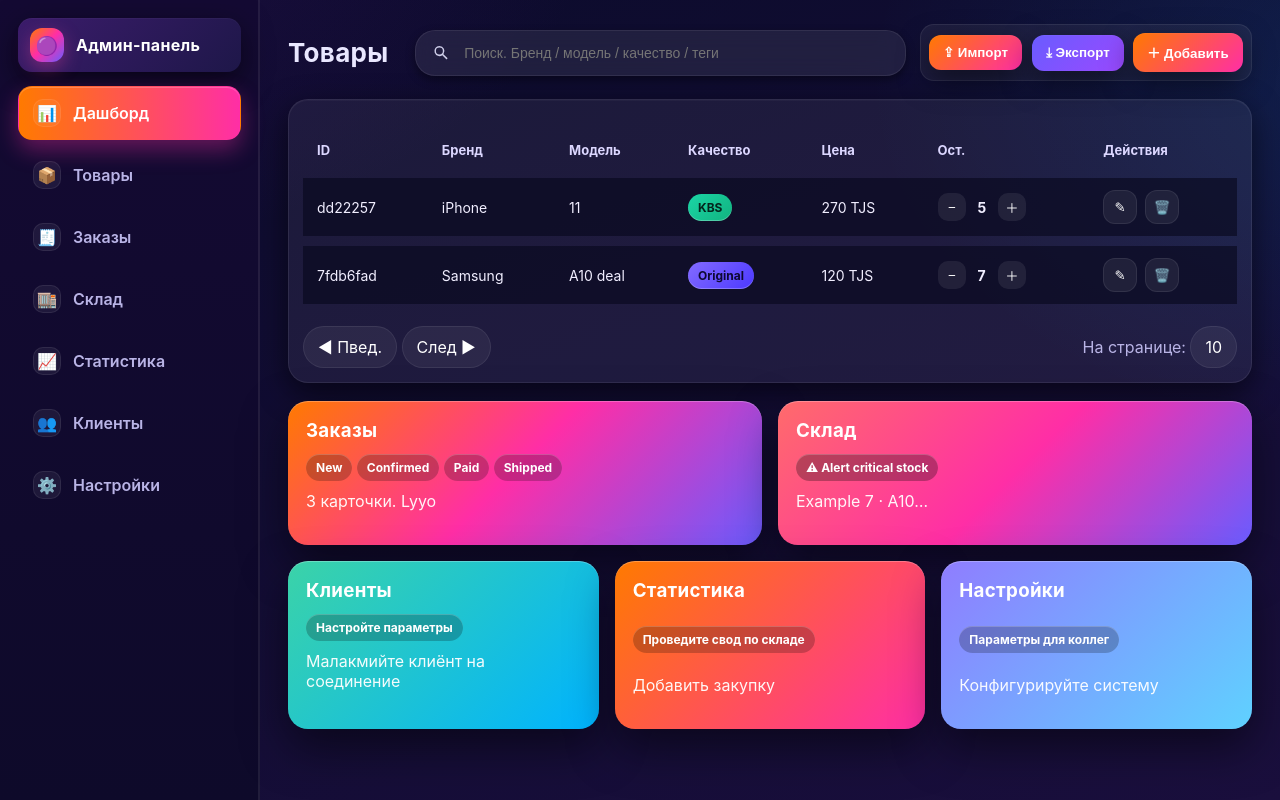
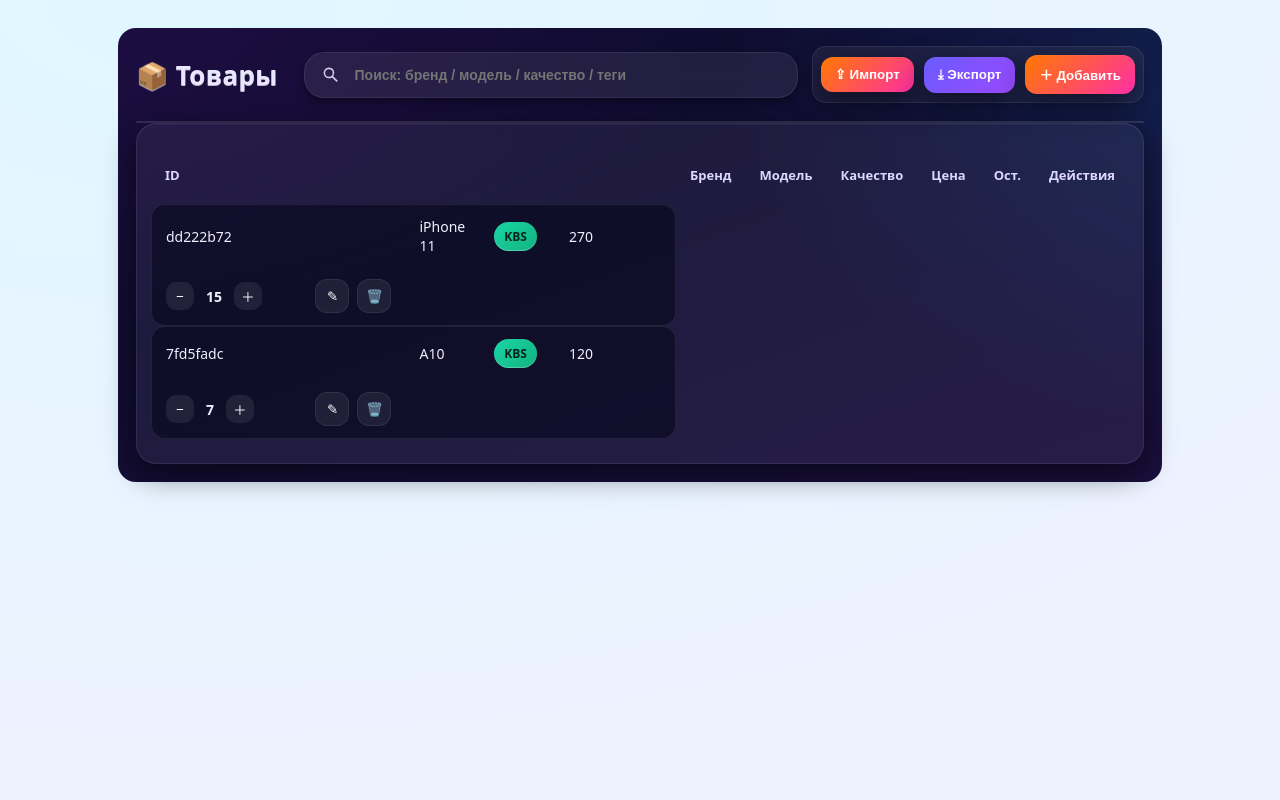
Before and after one commit to Muhammadfotima2/admin-panel, a Flask app: page /admin/products in a window 1280 px wide. Run offline with Flask 3, Linux system fonts and the light colour scheme.

Commit message:
Update products.html

```diff
--- a/templates/products.html
+++ b/templates/products.html
@@ -1,11 +1,8 @@
-<!DOCTYPE html>
-<html lang="ru">
-<head>
-  <meta charset="UTF-8" />
-  <meta name="viewport" content="width=device-width, initial-scale=1" />
-  <title>Админ-панель — Дашборд</title>
+{% extends "base.html" %}
+{% block content %}
 <style>
-    :root{
+/* === СКОПИРОВАННЫЙ/КАСТОМНЫЙ СТИЛЬ ТОЛЬКО ДЛЯ ЭТОЙ СТРАНИЦЫ === */
+.products-admin{
   --bg1:#0b0b2b;
   --bg2:#1a0f3d;
   --glass:rgba(255,255,255,0.06);
@@ -21,230 +18,214 @@
   --card-grad: linear-gradient(135deg, #ff7a00 0%, #ff2ea6 48%, #6a5cff 100%);
   --btn-grad: linear-gradient(135deg, #ff7a00 0%, #ff2ea6 100%);
   --btn-grad-purple: linear-gradient(135deg, #6a5cff 0%, #9a49ff 100%);
-      --ring: 0 0 0 8px rgba(255,255,255,0.06) inset;
   --shadow-3d: 0 10px 30px rgba(0,0,0,0.55), 0 1px 0 rgba(255,255,255,0.03) inset;
-      --radius-xl: 20px;
-      --radius-lg: 16px;
-      --radius-sm: 12px;
-    }
-
-    *{box-sizing:border-box}
-    html,body{height:100%}
-    body{
-      margin:0;
-      font-family: Inter, ui-sans-serif, system-ui, -apple-system, "Segoe UI", Roboto, Arial;
+  --radius: 14px;
   color:var(--txt);
   background:
     radial-gradient(1200px 600px at -10% -10%, #43126f66, transparent 60%),
     radial-gradient(900px 600px at 110% 10%, #0aa6ff22, transparent 60%),
     linear-gradient(160deg, var(--bg1), var(--bg2));
+  border-radius: 18px;
+  padding: 18px;
 }
 
-    /* Layout */
-    .wrap{display:grid; grid-template-columns: 260px 1fr; min-height:100vh; gap:0}
-    aside{
-      position:sticky; top:0; height:100vh; padding:18px;
-      background: linear-gradient(180deg, #140a33, #0e0a2a);
-      border-right:1px solid var(--stroke);
-      box-shadow: inset -1px 0 0 var(--stroke);
+/* Верхушка */
+.products-admin .topbar{
+  display:flex; align-items:center; gap:14px; margin-bottom:18px
 }
-    main{padding:24px 28px 32px}
+.products-admin h1{margin:0 12px 0 0; font-size:26px; letter-spacing:.3px}
 
-    /* Sidebar */
-    .brand{
-      display:flex; align-items:center; gap:12px; padding:10px 12px; margin-bottom:10px;
-      color:#fff; font-weight:700; letter-spacing:.3px;
-      border-radius:14px;
-      background:linear-gradient(135deg,#3b1c6b,#1e1749);
-      box-shadow:var(--shadow-3d);
-    }
-    .brand .logo{
-      width:34px; height:34px; display:grid; place-items:center; border-radius:12px;
-      background:var(--card-grad);
-      box-shadow:0 6px 18px rgba(255, 70, 160, .35);
-      font-size:18px;
-    }
-
-    .nav{margin-top:14px; display:flex; flex-direction:column; gap:8px}
-    .nav a{
-      text-decoration:none; color:var(--muted);
-      padding:12px 14px; border-radius:14px; display:flex; align-items:center; gap:12px;
-      background:transparent; border:1px solid transparent;
-      transition:all .25s ease; font-weight:600;
-    }
-    .nav a span.icon{
-      width:28px; height:28px; display:grid; place-items:center; border-radius:10px;
-      background:rgba(255,255,255,0.06); border:1px solid var(--stroke);
-    }
-    .nav a.active{
-      color:#fff;
-      background:linear-gradient(90deg, #ff7a00, #ff2ea6);
-      box-shadow: 0 10px 22px rgba(255, 46, 166, .35), inset 0 1px 0 rgba(255,255,255,0.2);
-    }
-    .nav a:hover{border-color:var(--stroke); background:rgba(255,255,255,0.04); color:#fff}
-
-    /* Header & actions */
-    .topbar{display:flex; align-items:center; gap:14px; margin-bottom:18px}
-    h1{margin:0 12px 0 0; font-size:26px; letter-spacing:.3px}
-
-    /* UPDATED: поиск — новый стиль + SVG-иконка */
-    .search{
+/* Поиск */
+.products-admin .search{
   flex:1; display:flex; align-items:center; gap:12px; padding:12px 16px;
   border-radius:20px; border:1px solid var(--stroke);
   background:rgba(255,255,255,0.08);
   backdrop-filter: blur(10px);
   box-shadow:0 4px 10px rgba(0,0,0,.4);
 }
-    .search svg{width:20px; height:20px; fill:#cfcfea}
-    .search input{
+.products-admin .search svg{width:20px; height:20px; fill:#cfcfea}
+.products-admin .search input{
   width:100%; background:transparent; border:0; outline:none; color:var(--txt); font-size:14px;
 }
 
-    /* UPDATED: анимации для всех кнопок */
-    .seg button,
-    .qty button,
-    .iconbtn{
-      transition: transform .18s ease, box-shadow .18s ease, background .18s ease, color .18s ease;
-      will-change: transform;
-    }
-    .seg button:hover,
-    .qty button:hover,
-    .iconbtn:hover{
-      transform: scale(1.08);
-      box-shadow:0 0 12px rgba(255,255,255,.35);
-      background: var(--btn-grad);
-      color:#fff;
-    }
-    .seg button:active,
-    .qty button:active,
-    .iconbtn:active{
-      transform: scale(0.94);
-    }
-
-    .seg{
+/* Кнопки действий */
+.products-admin .seg{
   display:flex; gap:10px; align-items:center;
   background:rgba(255,255,255,0.06); border:1px solid var(--stroke); border-radius:14px; padding:8px;
 }
-    .seg button{
+.products-admin .seg button{
   border:0; padding:10px 14px; border-radius:12px; color:#fff; font-weight:700; cursor:pointer;
   background:var(--btn-grad); box-shadow:var(--shadow-3d);
+  transition: transform .18s ease, box-shadow .18s ease, background .18s ease;
 }
-    .seg button.secondary{background:var(--btn-grad-purple)}
+.products-admin .seg button.secondary{background:var(--btn-grad-purple)}
+.products-admin .seg button:hover{transform:scale(1.08); box-shadow:0 0 12px rgba(255,255,255,.35)}
+.products-admin .seg button:active{transform:scale(0.94)}
 
-    /* Table */
-    .panel{
+/* Панель/таблица */
+.products-admin .panel{
   background:rgba(255,255,255,0.06); border:1px solid var(--stroke);
   border-radius:20px; padding:14px; box-shadow:var(--shadow-3d);
 }
-    .table{width:100%; border-collapse:separate; border-spacing:0 10px; margin-top:8px}
-    .table thead th{
+.products-admin table{width:100%; border-collapse:separate; border-spacing:0 10px; margin-top:8px}
+.products-admin thead th{
   text-align:left; color:#dcd7ff; font-size:13px; font-weight:700; padding:10px 14px;
 }
-    .row{
+.products-admin .row{
   background:rgba(8,8,30,0.65);
   border:1px solid var(--stroke); border-radius:14px; overflow:hidden;
 }
-    .row td{padding:12px 14px; font-size:14px; color:#f1eeff;}
-    .tag{
+.products-admin .row td{padding:12px 14px; font-size:14px; color:#f1eeff; vertical-align:middle}
+
+/* Теги качества */
+.products-admin .tag{
   display:inline-flex; align-items:center; gap:8px; padding:6px 10px; border-radius:999px; font-weight:700; font-size:12px;
   background:linear-gradient(135deg,#1bd5a6,#11b37f); color:#04251d; box-shadow: inset 0 -1px 0 rgba(255,255,255,.25);
 }
-    .tag.purple{background:linear-gradient(135deg,#836bff,#4c39ff); color:#0d0832}
+.products-admin .tag.purple{background:linear-gradient(135deg,#836bff,#4c39ff); color:#0d0832}
 
-    /* UPDATED: отступ между − 5 ＋ */
-    .qty{display:flex; align-items:center; gap:12px}
-    .qty button{
+/* Количество и кнопки */
+.products-admin .qty{display:flex; align-items:center; gap:12px}
+.products-admin .qty button{
   width:28px; height:28px; border-radius:10px; border:0; cursor:pointer;
   background:rgba(255,255,255,0.08); color:#fff;
+  transition: transform .18s ease, box-shadow .18s ease, background .18s ease, color .18s ease;
 }
+.products-admin .qty button:hover{transform:scale(1.08); box-shadow:0 0 10px rgba(255,255,255,.25); background:var(--btn-grad)}
+.products-admin .qty button:active{transform:scale(0.94)}
 
-    .actions{display:flex; gap:8px}
-    .iconbtn{
+.products-admin .actions{display:flex; gap:8px}
+.products-admin .iconbtn{
   width:34px; height:34px; border-radius:12px; border:1px solid var(--stroke);
   background:rgba(255,255,255,0.07); color:#fff; cursor:pointer;
+  transition: transform .18s ease, box-shadow .18s ease, background .18s ease, color .18s ease;
 }
+.products-admin .iconbtn:hover{transform:scale(1.08); box-shadow:0 0 12px rgba(255,255,255,.35); background:var(--btn-grad)}
+.products-admin .iconbtn:active{transform:scale(0.94)}
 
-    .pager{display:flex; justify-content:space-between; align-items:center; margin-top:12px; color:var(--muted)}
-    .pager .chip{
-      display:inline-flex; align-items:center; gap:8px; padding:10px 14px; border-radius:999px;
-      background:rgba(255,255,255,0.06); border:1px solid var(--stroke); color:#fff; cursor:pointer;
+/* Форма добавления — выдвижная панель */
+.products-admin .drawer{
+  margin-top:16px; overflow:hidden; border-radius:16px; border:1px solid var(--stroke);
+  background:rgba(255,255,255,0.06);
+  max-height:0; transition:max-height .35s ease;
 }
+.products-admin .drawer.open{max-height:600px}
+.products-admin .drawer .inner{padding:16px; display:grid; grid-template-columns: repeat(2, minmax(0,1fr)); gap:12px}
+.products-admin .drawer label{font-size:13px; color:var(--muted)}
+.products-admin .drawer input,
+.products-admin .drawer textarea{
+  width:100%; margin-top:6px; padding:10px 12px; border-radius:12px;
+  background:rgba(255,255,255,0.08); border:1px solid var(--stroke); color:var(--txt);
+  outline:none;
+}
+.products-admin .drawer textarea{min-height:96px}
+.products-admin .drawer .row-span-2{grid-column: span 2}
+.products-admin .drawer .btns{display:flex; gap:10px; margin-top:8px}
+.products-admin .drawer .btns button{
+  border:0; padding:10px 14px; border-radius:12px; color:#fff; font-weight:700; cursor:pointer;
+  background:var(--btn-grad); box-shadow:var(--shadow-3d);
+  transition: transform .18s ease;
+}
+.products-admin .drawer .btns button:active{transform:scale(.96)}
 
-    /* Grid cards */
-    .grid{display:grid; grid-template-columns: repeat(12, 1fr); gap:16px; margin-top:18px}
-    .col-6{grid-column: span 6}
-    .col-4{grid-column: span 4}
-    .col-3{grid-column: span 3}
+/* Фото */
+.products-admin .thumb{width:44px; height:44px; border-radius:10px; object-fit:cover; border:1px solid var(--stroke);}
 
-    .card{
-      border-radius:20px; padding:18px;
-      background:var(--card-grad);
-      box-shadow: 0 18px 45px rgba(0,0,0,.5), inset 0 1px 0 rgba(255,255,255,.25);
-      color:#fff; position:relative; overflow:hidden;
-    }
-    .card h3{margin:0 0 12px; letter-spacing:.3px}
-    .pill{
-      display:inline-flex; align-items:center; gap:6px; padding:6px 10px; border-radius:999px;
-      background:rgba(0,0,0,.22); font-weight:700; font-size:12px;
-      box-shadow: inset 0 1px 0 rgba(255,255,255,.2);
-    }
+/* Пусто */
+.products-admin .empty{padding:16px; color:var(--muted)}
+</style>
 
-    /* Responsive */
-    @media(max-width:1080px){
-      .wrap{grid-template-columns: 84px 1fr}
-      aside{padding:12px}
-      .nav a span.label{display:none}
-      .brand span{display:none}
-    }
-    @media(max-width:820px){
-      .grid{grid-template-columns: repeat(6, 1fr)}
-      .col-6{grid-column: span 6}
-      .col-4{grid-column: span 6}
-      .col-3{grid-column: span 3}
-    }
-  </style>
-</head>
-<body>
-  <div class="wrap">
-    <!-- Sidebar -->
-    <aside>
-      <div class="brand">
-        <div class="logo">🟣</div>
-        <span>Админ-панель</span>
-      </div>
-      <nav class="nav">
-        <a class="active" href="#"><span class="icon">📊</span><span class="label">Дашборд</span></a>
-        <a href="#"><span class="icon">📦</span><span class="label">Товары</span></a>
-        <a href="#"><span class="icon">🧾</span><span class="label">Заказы</span></a>
-        <a href="#"><span class="icon">🏬</span><span class="label">Склад</span></a>
-        <a href="#"><span class="icon">📈</span><span class="label">Статистика</span></a>
-        <a href="#"><span class="icon">👥</span><span class="label">Клиенты</span></a>
-        <a href="#"><span class="icon">⚙️</span><span class="label">Настройки</span></a>
-      </nav>
-    </aside>
+<div class="products-admin">
+  <!-- Верхняя панель -->
+  <div class="topbar">
+    <h1>📦 Товары</h1>
 
-    <!-- Main -->
-    <main>
-      <!-- Top actions -->
-      <div class="topbar">
-        <h1>Товары</h1>
-
-        <!-- UPDATED: новый поиск с SVG -->
+    <!-- Поиск -->
     <div class="search" role="search" aria-label="Поиск товаров">
       <svg viewBox="0 0 24 24" aria-hidden="true">
         <path d="M9.5 3a6.5 6.5 0 0 1 5.19 10.45l5.43 5.43-1.42 1.42-5.43-5.43A6.5 6.5 0 1 1 9.5 3m0 2a4.5 4.5 0 1 0 0 9 4.5 4.5 0 0 0 0-9z"/>
       </svg>
-          <input placeholder="Поиск. Бренд / модель / качество / теги" />
+      <input id="q" placeholder="Поиск: бренд / модель / качество / теги" />
     </div>
 
+    <!-- Кнопки -->
     <div class="seg" role="group" aria-label="Действия">
-          <button type="button">⇪ Импорт</button>
-          <button type="button" class="secondary">⤓ Экспорт</button>
-          <button type="button">＋ Добавить</button>
+      <button type="button" id="btnImport">⇪ Импорт</button>
+      <button type="button" class="secondary" id="btnExport">⤓ Экспорт</button>
+      <button type="button" id="btnAdd">＋ Добавить</button>
     </div>
   </div>
 
-      <!-- Table panel -->
+  <!-- Выдвижная форма добавления -->
+  <section class="drawer" id="drawer">
+    <form id="addForm" accept-charset="UTF-8">
+      <div class="inner">
+        <div>
+          <label>Бренд
+            <input name="brand" required placeholder="samsung / iphone / xiaomi">
+          </label>
+        </div>
+        <div>
+          <label>Модель
+            <input name="model" required placeholder="A10 / 11 / Redmi 9">
+          </label>
+        </div>
+        <div>
+          <label>Качество
+            <input name="quality" placeholder="KBS / Original">
+          </label>
+        </div>
+        <div>
+          <label>Цена
+            <input name="price" type="number" step="0.01" placeholder="0">
+          </label>
+        </div>
+        <div>
+          <label>Валюта
+            <input name="currency" value="TJS">
+          </label>
+        </div>
+        <div>
+          <label>Vendor
+            <input name="vendor" placeholder="Опт-поставщик">
+          </label>
+        </div>
+        <div>
+          <label>Фото (URL)
+            <input name="photo" placeholder="https://...jpg">
+          </label>
+        </div>
+        <div>
+          <label>Остаток
+            <input name="stock" type="number" value="0">
+          </label>
+        </div>
+        <div>
+          <label>Тип
+            <input name="type" placeholder="OLED / IPS">
+          </label>
+        </div>
+        <div>
+          <label>Тэги (через запятую)
+            <input name="tags" placeholder="A-series, новый, хит">
+          </label>
+        </div>
+        <div class="row-span-2">
+          <label>Характеристики (specs)
+            <textarea name="specs" placeholder='Диагональ: 6.1"
+Матрица: OLED
+Гарантия: 15 дней'></textarea>
+          </label>
+        </div>
+      </div>
+      <div class="btns" style="padding:0 16px 16px">
+        <button type="submit">✅ Сохранить</button>
+        <button type="button" id="btnCancel">✖ Отмена</button>
+      </div>
+    </form>
+  </section>
+
+  <!-- Таблица -->
   <section class="panel">
     <table class="table" aria-label="Товары">
       <thead>
@@ -258,113 +239,154 @@
           <th>Действия</th>
         </tr>
       </thead>
-          <tbody>
-            <!-- row 1 -->
-            <tr class="row">
-              <td>dd22257</td>
-              <td>iPhone</td>
-              <td>11</td>
-              <td><span class="tag">KBS</span></td>
-              <td>270 TJS</td>
+      <tbody id="tbody">
+        <tr><td colspan="7" class="empty">Загрузка…</td></tr>
+      </tbody>
+    </table>
+  </section>
+</div>
+
+<script>
+// ===== Помощники =====
+const $ = (sel, root=document) => root.querySelector(sel);
+const $$ = (sel, root=document) => Array.from(root.querySelectorAll(sel));
+
+function specsText(text) {
+  return (text || '').trim();
+}
+
+function normalizeStr(s) {
+  return (s || '').toString().trim().toLowerCase();
+}
+
+// ===== Рендер таблицы =====
+let PRODUCTS = [];
+
+function renderRows(list) {
+  const tb = $('#tbody');
+  if (!list.length) {
+    tb.innerHTML = `<tr><td colspan="7" class="empty">Ничего не найдено</td></tr>`;
+    return;
+  }
+  tb.innerHTML = '';
+  list.forEach(p => {
+    const tr = document.createElement('tr');
+    tr.className = 'row';
+    tr.innerHTML = `
+      <td>${p.id.slice(0,8)}</td>
+      <td>${(p.brand || '').toUpperCase()}</td>
+      <td>${p.model || ''}</td>
+      <td>${p.quality ? `<span class="tag ${/orig/i.test(p.quality)?'purple':''}">${p.quality}</span>` : ''}</td>
+      <td>${(p.price ?? 0)} ${(p.currency || '')}</td>
       <td>
-                <div class="qty">
+        <div class="qty" data-id="${p.id}">
           <button aria-label="Минус">−</button>
-                  <strong>5</strong>
+          <strong>${p.stock ?? 0}</strong>
           <button aria-label="Плюс">＋</button>
         </div>
       </td>
       <td class="actions">
-                <button class="iconbtn" title="Редактировать">✎</button>
-                <button class="iconbtn" title="Удалить">🗑️</button>
+        <button class="iconbtn" title="Редактировать" data-edit="${p.id}">✎</button>
+        <button class="iconbtn" title="Удалить" data-del="${p.id}">🗑️</button>
       </td>
-            </tr>
-            <!-- row 2 -->
-            <tr class="row">
-              <td>7fdb6fad</td>
-              <td>Samsung</td>
-              <td>A10 deal</td>
-              <td><span class="tag purple">Original</span></td>
-              <td>120 TJS</td>
-              <td>
-                <div class="qty">
-                  <button aria-label="Минус">−</button>
-                  <strong>7</strong>
-                  <button aria-label="Плюс">＋</button>
-                </div>
-              </td>
-              <td class="actions">
-                <button class="iconbtn" title="Редактировать">✎</button>
-                <button class="iconbtn" title="Удалить">🗑️</button>
-              </td>
-            </tr>
-          </tbody>
-        </table>
+    `;
+    tb.appendChild(tr);
+  });
+}
 
-        <div class="pager">
-          <div>
-            <span class="chip">◀ Пвед.</span>
-            <span class="chip">След ▶</span>
-          </div>
-          <div>
-            На странице:
-            <span class="chip">10</span>
-          </div>
-        </div>
-      </section>
+// ===== Загрузка/фильтр =====
+async function loadProducts() {
+  const r = await fetch('/api/products');
+  const js = await r.json();
+  PRODUCTS = js;
+  applyFilter();
+}
 
-      <!-- Cards -->
-      <div class="grid">
-        <div class="card col-6">
-          <h3>Заказы</h3>
-          <div class="pill">New</div>
-          <div class="pill">Confirmed</div>
-          <div class="pill">Paid</div>
-          <div class="pill">Shipped</div>
-          <p style="opacity:.95;margin-top:10px">3 карточки. Lyyo</p>
-        </div>
+function applyFilter() {
+  const q = normalizeStr($('#q').value);
+  if (!q) return renderRows(PRODUCTS);
+  const list = PRODUCTS.filter(p => {
+    const hay = [
+      p.brand, p.model, p.quality, p.type,
+      (p.tags||[]).join(' ')
+    ].map(normalizeStr).join(' ');
+    return hay.includes(q);
+  });
+  renderRows(list);
+}
 
-        <div class="card col-6" style="--card-grad: linear-gradient(135deg, #ff6b6b, #ff2ea6, #6a5cff)">
-          <h3>Склад</h3>
-          <div class="pill" style="background:rgba(0,0,0,.28)">⚠ Alert critical stock</div>
-          <p style="opacity:.95;margin-top:10px">Example 7 · A10…</p>
-        </div>
+$('#q').addEventListener('input', () => applyFilter());
 
-        <div class="card col-4" style="--card-grad: linear-gradient(135deg, #3bd3a8, #00b3ff)">
-          <h3>Клиенты</h3>
-          <div class="pill">Настройте параметры</div>
-          <p style="opacity:.95;margin-top:10px">Малакмийте клиёнт на соединение</p>
-        </div>
+// ===== Кол-во: +/- через PUT =====
+document.addEventListener('click', async (e) => {
+  const btn = e.target.closest('.qty button');
+  if (!btn) return;
+  const box = btn.closest('.qty');
+  const id = box.dataset.id;
+  const strong = box.querySelector('strong');
+  let val = parseInt(strong.textContent || '0', 10);
+  if (btn.textContent.includes('＋')) val += 1;
+  if (btn.textContent.includes('−')) val = Math.max(0, val - 1);
+  strong.textContent = val;
 
-        <div class="card col-4" style="--card-grad: linear-gradient(135deg, #ff7a00, #ff2ea6)">
-          <h3>Статистика</h3>
-          <p class="pill">Проведите свод по складе</p>
-          <p style="opacity:.95;margin-top:10px">Добавить закупку</p>
-        </div>
-
-        <div class="card col-4" style="--card-grad: linear-gradient(135deg, #8f7dff, #5fd1ff)">
-          <h3>Настройки</h3>
-          <p class="pill">Параметры для коллег</p>
-          <p style="opacity:.95;margin-top:10px">Конфигурируйте систему</p>
-        </div>
-      </div>
-    </main>
-  </div>
-
-  <script>
-    // Заглушки: инкремент/декремент количества
-    document.querySelectorAll('.qty').forEach(q=>{
-      const val=q.querySelector('strong');
-      q.addEventListener('click', e=>{
-        if(!(e.target instanceof HTMLElement)) return;
-        if(e.target.textContent==='＋'){ val.textContent = String(Number(val.textContent)+1); }
-        if(e.target.textContent==='−'){ val.textContent = String(Math.max(0, Number(val.textContent)-1)); }
+  // отправляем на сервер
+  await fetch('/api/products/' + id, {
+    method: 'PUT',
+    headers: {'Content-Type':'application/json; charset=utf-8'},
+    body: JSON.stringify({ stock: val })
   });
 });
 
-    // Заглушки на кнопки
-    document.querySelectorAll('.seg button,.iconbtn').forEach(b=>{
-      b.addEventListener('click', ()=>alert('Это статический макет. Логику подключим на следующем шаге.'));
+// ===== Удаление =====
+document.addEventListener('click', async (e) => {
+  const delBtn = e.target.closest('[data-del]');
+  if (!delBtn) return;
+  const id = delBtn.getAttribute('data-del');
+  if (!confirm('Удалить товар?')) return;
+  const r = await fetch('/api/products/' + id, { method: 'DELETE' });
+  if (r.ok) loadProducts();
 });
+
+// ===== Форма: открыть/закрыть =====
+const drawer = $('#drawer');
+$('#btnAdd').addEventListener('click', () => drawer.classList.add('open'));
+$('#btnCancel').addEventListener('click', () => drawer.classList.remove('open'));
+
+// ===== Сохранение (POST) =====
+$('#addForm').addEventListener('submit', async (e) => {
+  e.preventDefault();
+  const f = e.target;
+  const payload = {
+    active: true,
+    brand: normalizeStr(f.brand.value),
+    model: f.model.value.trim(),
+    quality: f.quality.value.trim(),
+    price: Number(f.price.value || 0),
+    currency: (f.currency.value || 'TJS').trim(),
+    vendor: (f.vendor?.value || '').trim(),
+    photo: (f.photo?.value || '').trim(),
+    stock: Number(f.stock.value || 0),
+    type: (f.type?.value || '').trim(),
+    tags: (f.tags?.value || '').split(',').map(s => s.trim()).filter(Boolean),
+    specs: specsText(f.specs.value),
+  };
+  const r = await fetch('/api/products', {
+    method:'POST',
+    headers:{'Content-Type':'application/json; charset=utf-8'},
+    body: JSON.stringify(payload)
+  });
+  if (r.ok) {
+    f.reset();
+    drawer.classList.remove('open');
+    loadProducts();
+    alert('✅ Добавлено');
+  } else {
+    let js={}; try{js=await r.json()}catch(_){}
+    alert('❌ Ошибка: ' + (js.error || r.status));
+  }
+});
+
+// ===== Инициализация =====
+loadProducts();
 </script>
-</body>
-</html>
+{% endblock %}
```
Lines whose indentation alone changed are shown as unchanged.
